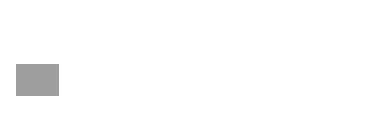
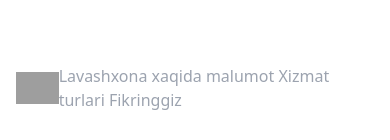
Before and after one commit to BoburjonMusaxonov/javasikrip-1-, a plain HTML site: page index.html in a window 390 px wide. Shown: the top 140 px of the page. Drawn offline with nearby package versions, Linux system fonts and the light colour scheme; grey boxes are pictures that could not be loaded.

Commit message:
tortinchi qadam

```diff
--- a/index.html
+++ b/index.html
@@ -28,7 +28,7 @@
                 </a>
               </div>
             </div>
-            <div class="hidden md:block md:ml-10 md:pr-4 md:space-x-8">
+            <div class=" md:block md:ml-10 md:pr-4 md:space-x-8">
               <a href="#" class="malumot font-medium text-gray-400 hover:text-gray-900">Lavashxona xaqida malumot</a>
 
               <a href="#" class="birinchiEkran font-medium text-gray-400 hover:text-gray-900">Xizmat turlari </a>
```
